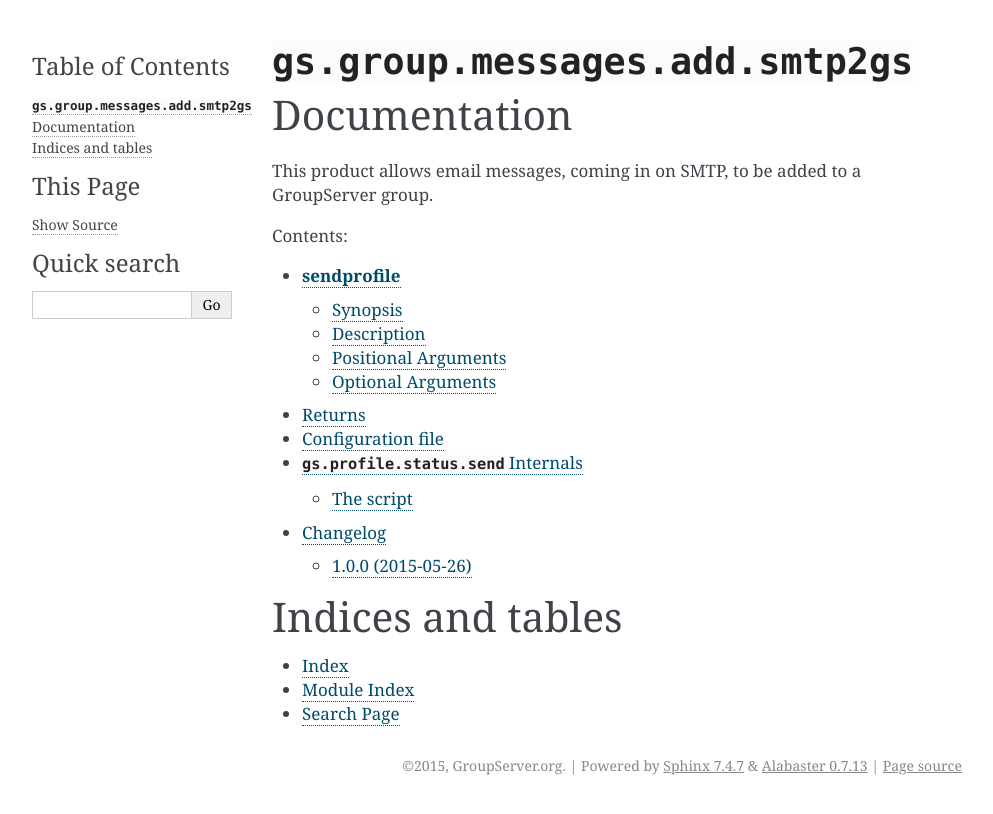
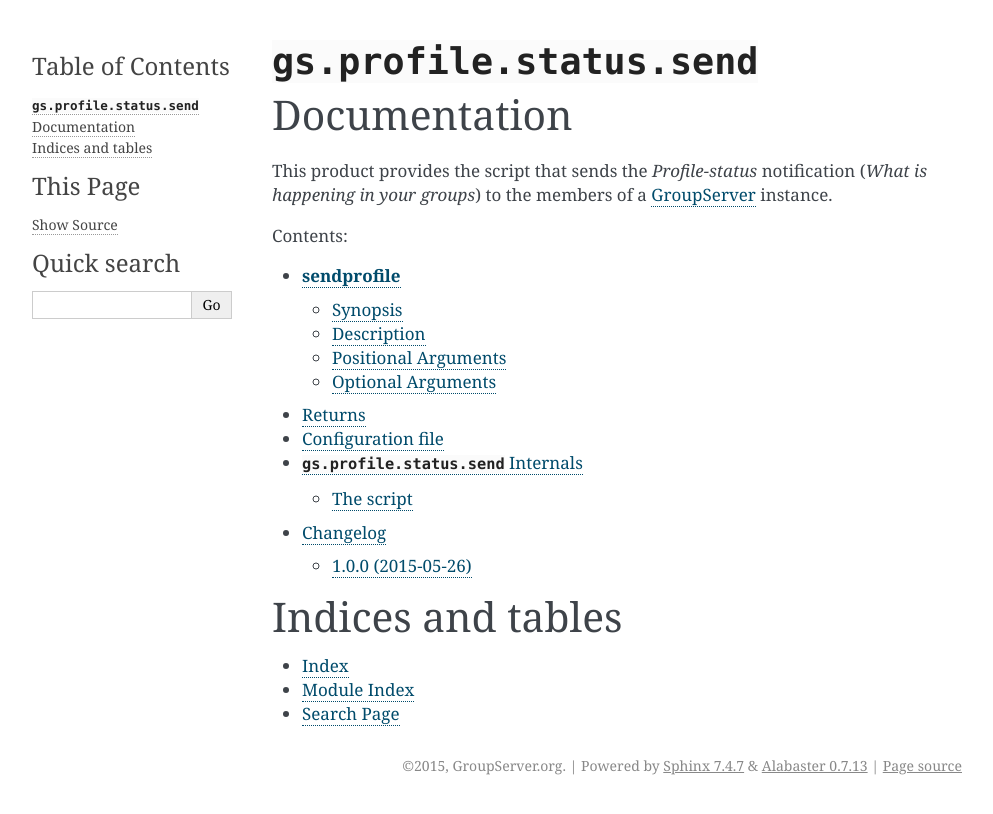
Before and after one commit to groupserver/gs.profile.status.send, a Sphinx documentation site: the page built from docs/index.rst, in a window 1280 px wide. Shown: the top 814 px of the page, without its empty margins (148-1141 px from the left). Built offline with Sphinx 7.4.7, drawn with Linux system fonts in a browser that asks for light colours.

Commit message:
Adding to the documentation

```diff
--- a/docs/config.rst
+++ b/docs/config.rst
@@ -1,9 +1,9 @@
 Configuration file
 ==================
 
-The configuration for the ``send_profile`` script is handled by
-the ``gs.config`` module [#config]_. It shares its authentication
-with the ``smtp2gs`` script [#smpt2gs]_.
+The configuration for the :program:`sendprofile` script is
+handled by the ``gs.config`` module [#config]_. It shares its
+authentication with the ``smtp2gs`` script [#smtp2gs]_.
 
 .. [#config] See ``gs.config``
              <https://github.com/groupserver/gs.config>
--- a/docs/index.rst
+++ b/docs/index.rst
@@ -1,8 +1,9 @@
-:mod:`gs.group.messages.add.smtp2gs` Documentation
-==================================================
+:mod:`gs.profile.status.send` Documentation
+===========================================
 
-This product allows email messages, coming in on SMTP, to be
-added to a GroupServer group.
+This product provides the script that sends the *Profile-status*
+notification (*What is happening in your groups*) to the members
+of a GroupServer_ instance.
 
 Contents:
 
```
Also changed, not shown: other parts of docs/index.rst (+2 -0 lines), docs/api.rst (+27 -4 lines), 1 other file.
